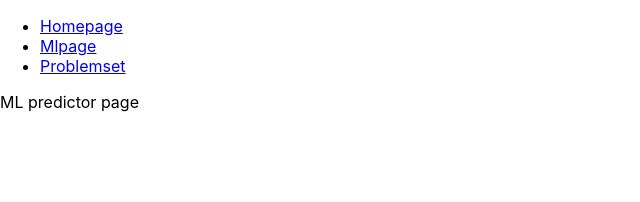
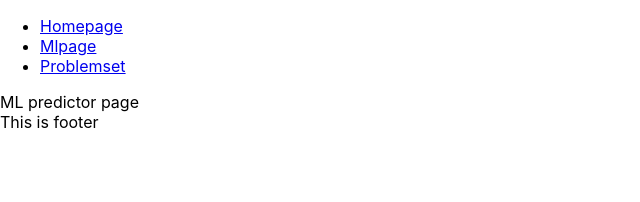
Before and after one commit to DarshilMarathe/PrepFusion, a React (Create React App) app in the folder prepfusion/: page /mlpredictor in a window 1280 px wide. Shown: the top 202 px of the page, without its empty margins (0-640 px from the left). Built offline with nearby package versions, Linux system fonts and the light colour scheme.

Commit message:
Tutor lesson

```diff
--- a/prepfusion/src/components/footer/Footer.js
+++ b/prepfusion/src/components/footer/Footer.js
@@ -7,7 +7,7 @@ export default function Footer() {
 
   return (
     <div>
-
+      This is footer
     </div>
   )
 }
--- a/prepfusion/src/pages/homepage/Homepage.js
+++ b/prepfusion/src/pages/homepage/Homepage.js
@@ -6,6 +6,7 @@ export default function Homepage() {
   return (
     <div>
       This is homepage
+
     </div>
   )
 }
```
